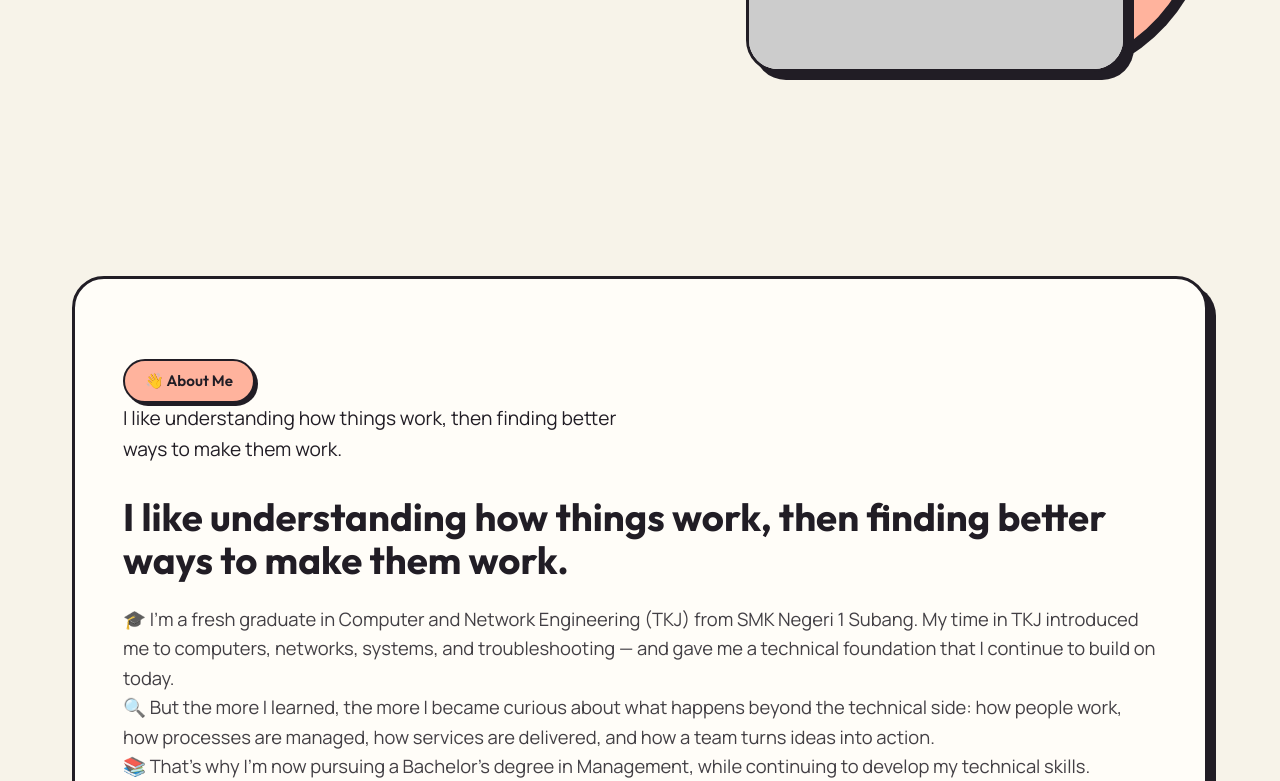
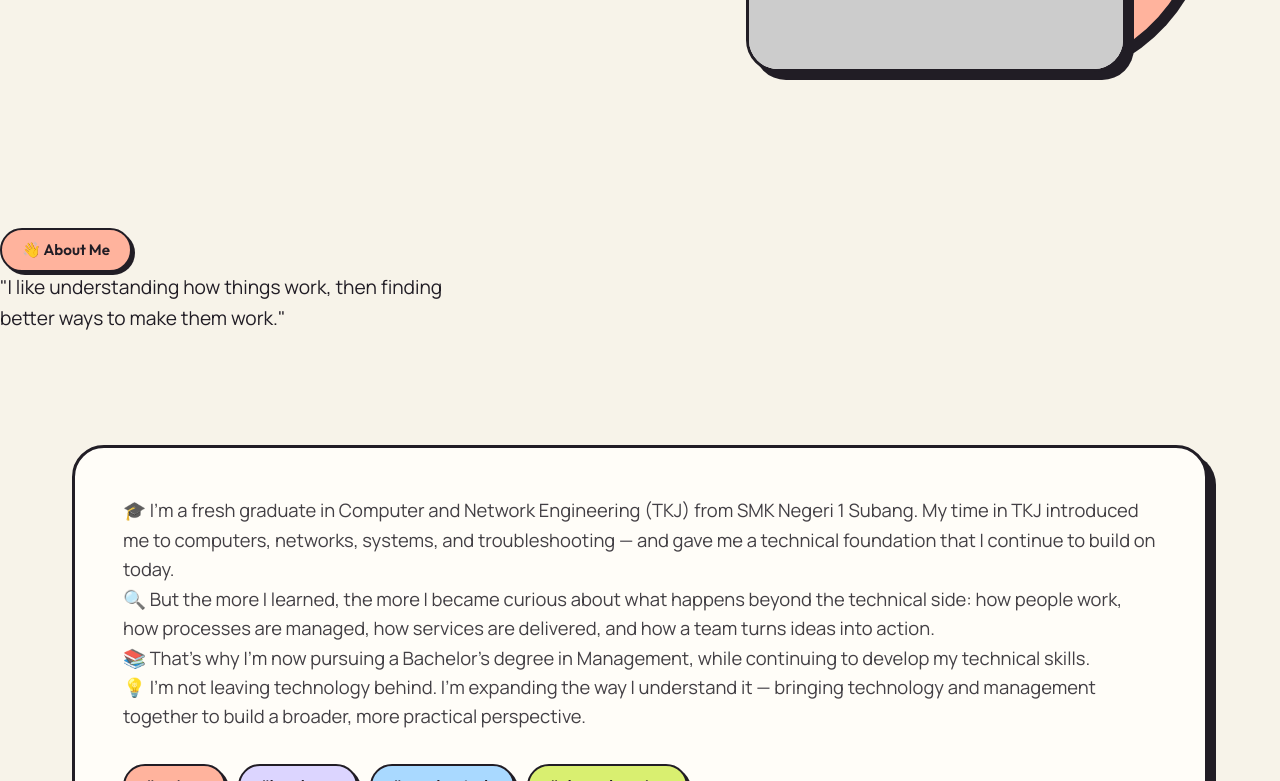
Before and after one commit to desiwulansari-portofolio/desiwulansari-portofolio.github.io, a plain HTML site: page index.html in a window 1280 px wide. Shown: the part 609-1390 px from the top of the page. Drawn offline with Linux system fonts and the light colour scheme; placeholder pictures from the web are drawn by us.

Commit message:
Update index.html

```diff
--- a/index.html
+++ b/index.html
@@ -73,13 +73,14 @@
   </section>
 
   <!-- ABOUT SECTION -->
+   <div class="tag-container" style="margin-top: 2rem;">
+      <span class="tag tag-peach">👋 About Me</span>
+    </div>
+    <p class="hero-desc">
+      "I like understanding how things work, then finding better ways to make them work."
+    </p>
   <section id="about" class="section reveal">
     <div class="about-card">
-      <div class="tag-container" style="margin-top: 2rem;">
-        <span class="tag tag-peach">👋 About Me</span>
-       </div>
-      <p class="hero-desc">I like understanding how things work, then finding better ways to make them work.</p>
-      <h3 class="about-title">I like understanding how things work, then finding better ways to make them work.</h3>
       <p style="font-size: 1.15rem; color: rgba(33,29,37,0.85);">
         🎓 I’m a fresh graduate in Computer and Network Engineering (TKJ) from SMK Negeri 1 Subang. My time in TKJ introduced me to computers, networks, systems, and troubleshooting — and gave me a technical foundation that I continue to build on today.
       </p>
```
